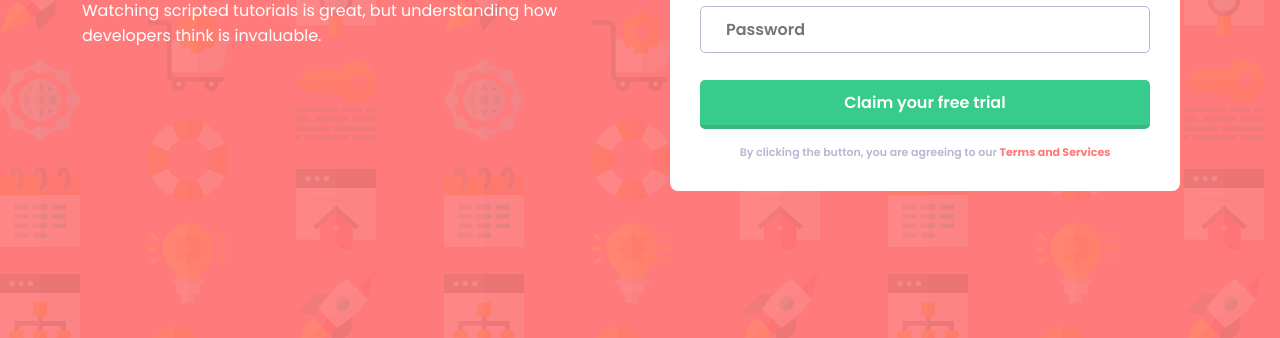
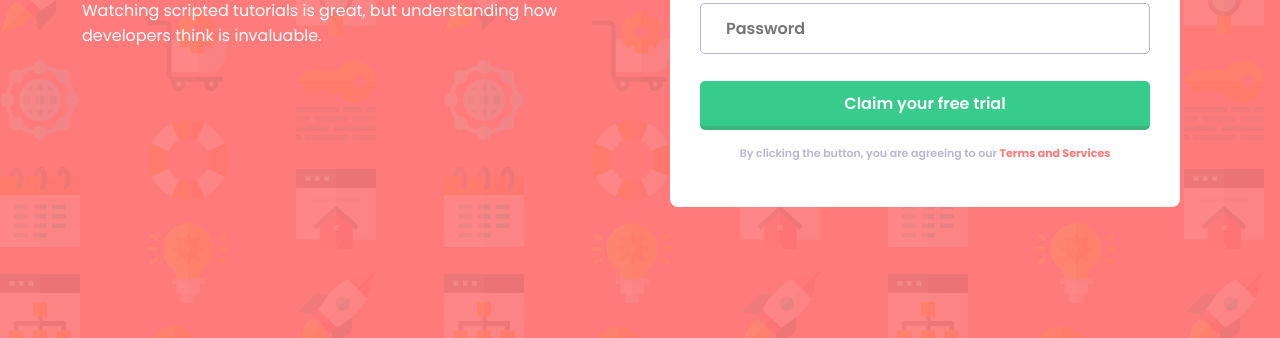
Before and after one commit to geekSamarth/intro_component_with_signup_form, a plain HTML site: page index.html in a window 1280 px wide. Shown: the part 462-800 px from the top of the page. Drawn offline with Linux system fonts and the light colour scheme.

Commit message:
added fixes

```diff
--- a/style.css
+++ b/style.css
@@ -71,7 +71,7 @@
 }
 input{
     width: 100%;
-    padding: 10px 25px;
+    padding: 12px 25px;
     border-radius: 5px;
     color: var(--dark-blue);
     outline: none;
@@ -128,6 +128,7 @@ input:focus{
     background-color: rgba(56, 204, 140,0.7);
     border-bottom: 4px solid rgba(56, 204, 140,0.70);
 }
+.additional_info{margin-bottom: 15px;}
 .additional_info p{
     font-size: 11px;
     font-weight: 600;
```
